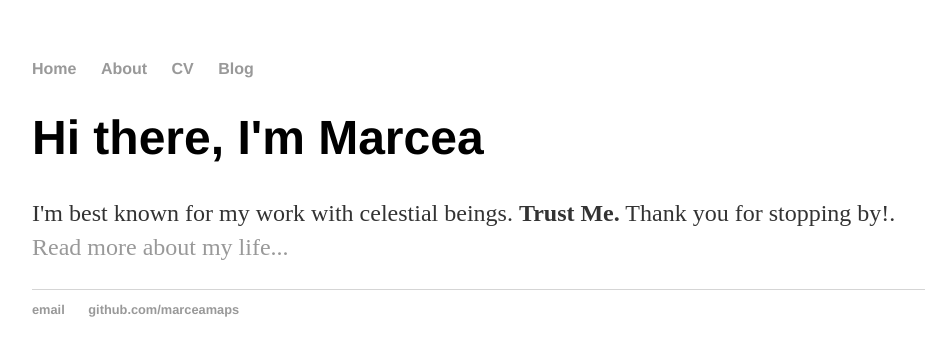
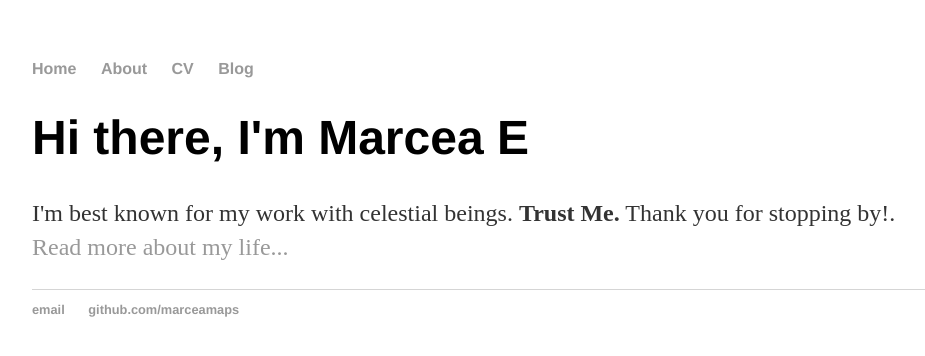
Before and after one commit to marceamaps/hello-world, a Jekyll site: the page built from index.html, in a window 1280 px wide. Shown: the top 356 px of the page, without its empty margins (160-1085 px from the left). Built offline with Jekyll 4.4.1, drawn with Linux system fonts in a browser that asks for light colours; Markdown is read by kramdown in place of the engine named in the settings.

Commit message:
My initial was missing
So I added it

```diff
--- a/index.html
+++ b/index.html
@@ -3,6 +3,6 @@ layout: default
 title: Marcea Makes Maps / Builds A Website
 ---
 <div class="blurb">
-	<h1>Hi there, I'm Marcea</h1>
+	<h1>Hi there, I'm Marcea E</h1>
 	<p>I'm best known for my work with celestial beings. <b>Trust Me.</b> Thank you for stopping by!. <a href="/about">Read more about my life...</a></p>
 </div><!-- /.blurb -->
```
